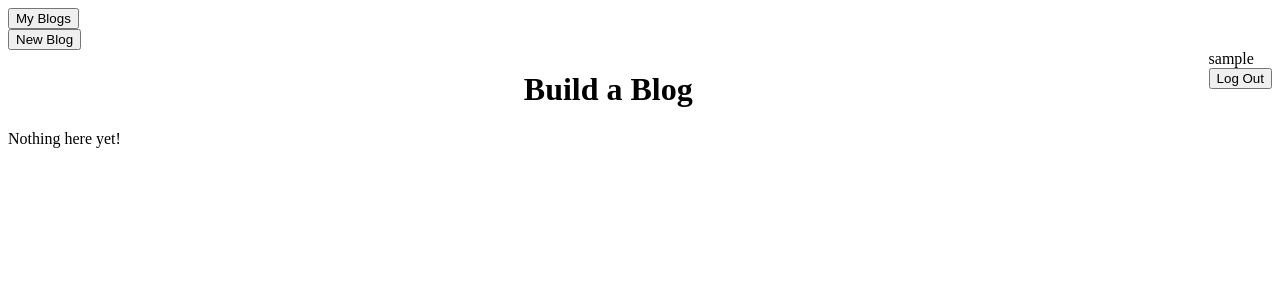
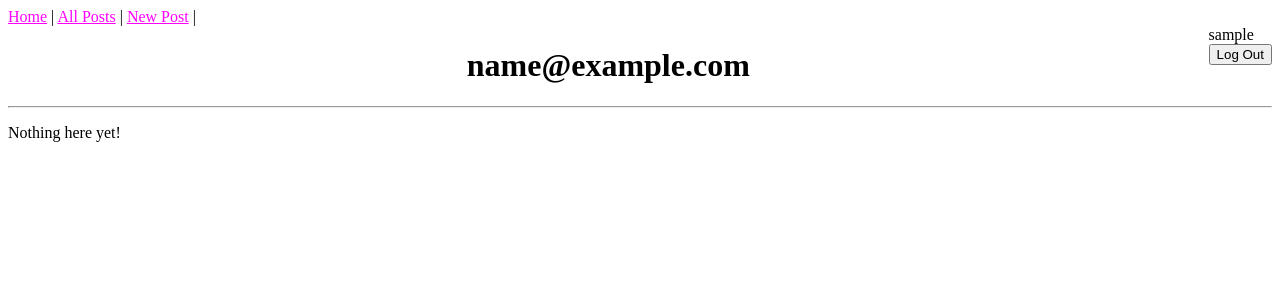
Before and after one commit to gumnar/blogz, a Flask app: page /blog?userId=1 in a window 1280 px wide. Shown: the top 300 px of the page. Run offline with Flask 2, Linux system fonts and the light colour scheme; the visitor is signed in with stand-in values (Sample User, id 1); data comes from the database, SQL or seed files in the repository; data that the repository does not hold is empty.

Commit message:
Created homepage user dir; links between homepage, posts, and all posts by users

```diff
--- a/main.py
+++ b/main.py
@@ -46,12 +46,12 @@ def is_email(string):
         return domain_dot_present
 
 
-endpoints_without_login = ['signup', 'login']
+#endpoints_without_login = ['signup', 'login', 'blog', '/']
 
-@app.before_request
-def require_login():
-    if not ('user' in session or request.endpoint in endpoints_without_login):
-        return redirect("/signup")
+#@app.before_request
+#def require_login():
+#    if not ('user' in session or request.endpoint in endpoints_without_login):
+#        return redirect("/signup")
 
 
 @app.route("/signup", methods=["POST", "GET"])
@@ -72,7 +72,7 @@ def signup():
                 db.session.commit()
                 session['user'] = email
                 flash('Hello, '+session['user'])
-                return redirect('/')
+                return redirect('/blog')
         else:
             flash('You must enter a valid email')
             return redirect('/signup')
@@ -91,7 +91,7 @@ def login():
         if user and user.password == password:
             session['user'] = email
             flash("Welcome back "+session['user'])
-            return redirect('/')
+            return redirect('/blog')
         else:
             flash('Username/password combination invalid, please try again', 'error')
             return redirect('/login')
@@ -101,32 +101,31 @@ def login():
 def logout():
     del session['user']
     flash("Logged Out")
-    return redirect('/')
+    return redirect('/blog')
 
 
 #Shows all blog posts
 @app.route("/blog", methods=["POST","GET"])
 def blog():
 
-    owner = User.query.filter_by(email=session['user']).first()
-    blogs = Blog.query.filter_by(owner=owner).all()
+    if request.method == 'GET':
+        user_id = request.args.get('userId')
+        if user_id:
+            owners = User.query.filter_by(id=int(user_id)).all()
+            blogs = Blog.query.filter_by(owner_id=owners[0].id).all()
+            return render_template('blog.html', blogs=blogs, page_title = owners[0].email, authors = owners)
 
-    #Fairly certain this is redundant and needs removal
-    if request.method == "POST":
-        blog_title = request.form['blog_title']
-        blog_body = request.form['blog_body']
+        blog_id = request.args.get('blog_id')
+        if blog_id:
+            blogs = Blog.query.filter_by(id=int(blog_id)).all()
+            authors = User.query.all()
 
-        new_blog = Blog(blog_title, blog_body)
-        db.session.add(new_blog)
-        db.session.commit()
+            return render_template('blog.html', blogs = blogs, page_title = blogs[0].title, authors = authors)
+
+        else:
+            return render_template('blog.html', blogs = Blog.query.all(), page_title='All Posts', authors = User.query.all())
 
 
-    blog_id = request.args.get('blog_id')
-    if blog_id:
-        blogs = Blog.query.filter_by(id=int(blog_id)).all()
-        return render_template('blog.html', blogs = blogs, page_title = blogs[0].title)
-
-    return render_template('blog.html', blogs = blogs, page_title='Build a Blog')
 
 
 #Allows user to make new blogpost
@@ -154,7 +153,8 @@ def newpost():
 
         #Once post is completed route to that blog's screen
         blogs = Blog.query.filter_by(owner=owner).all()
-        new_blog_id = len(blogs)
+        all_blogs = Blog.query.all()
+        new_blog_id = len(all_blogs)
 
         return redirect('/blog?blog_id='+str(new_blog_id))
 
@@ -164,9 +164,11 @@ def newpost():
 @app.route("/", methods=["POST","GET"])
 def index():
     #If signed in then route to blog and display blogs for user in session
+    if request.method == 'GET':
+        users = User.query.all()
+        return render_template('index.html',users=users, page_title='All Users')
 
-
-    return redirect('/blog')
+    return redirect('/index')
 
 
 if __name__ == '__main__':
--- /dev/null
+++ b/stylesheet.css
@@ -0,0 +1,21 @@
+.body_error {
+    color: red;
+}
+.title_error {
+    color:red;
+}
+.error{
+    color: red;
+}
+.post-author{
+    font-size: .75em;
+}
+h1 {
+    text-align: center;
+}
+form div{
+    margin: 1.5em;
+}
+a{
+    color: fuchsia;
+}
--- a/templates/base.html
+++ b/templates/base.html
@@ -2,46 +2,25 @@
 <html>
     <head>
         <title>Blogz</title>
-        <style type="text/css">
-            .body_error {
-                color: red;
-            }
-            .title_error {
-                color:red;
-            }
-            .error{
-                color: red;
-            }
-            h1 {
-                text-align: center;
-            }
-            form div{
-                margin: 1.5em;
-            }
-            a{
-                color: fuchsia;
-            }
-        </style>
+
+        <link type="text/css" rel="stylesheet" href="stylesheet.css">
+
     </head>
     <body>
         <div stlyle='float: left'>
+            <a href="/">Home</a> | <a href="/blog">All Posts</a> |
             {% if 'user' in session %}
-            <form action='/blog' method='get'>
-                <input type='submit' value='My Blogs'/>
-            </form>
-            <form action="/newpost" method='get'>
-                <input type='submit' value='New Blog'/>
-            </form>
+                <a href="/newpost">New Post</a> |
             {% endif %}
         </div>
         <div style='float: right'>
             {% if 'user' in session %}
-              {{ session['user'] }}
-              <form action="/logout" method="post" id='logout'>
-                <input type="submit" value="Log Out" />
-              </form>
+                {{ session['user'] }}
+                <form action="/logout" method="post" id='logout'>
+                    <input type="submit" value="Log Out" />
+                </form>
             {% else %}
-              <a href="/login">login</a> | <a href="/signup">register</a>
+                <a href="/login">login</a> | <a href="/signup">register</a>
             {% endif %}
           </div>
 
--- a/templates/blog.html
+++ b/templates/blog.html
@@ -2,6 +2,8 @@
 
 {% block content %}
     <h1>{{page_title}}</h1>
+
+    <hr/>
 
     {% if blogs|length == 0 %}
     <p>Nothing here yet!</p>
@@ -16,8 +18,18 @@
         </form>
 
         <p> {{post.body}} </p>
-        <hr/>
 
+            {% if authors|length == 1 %}
+                <p class='post-author'><i>written by <a href='/blog?userId={{authors[0].id}}'>{{authors[0].email}}</a></i></p>
+                <hr/>
+            {% else %}
+                {% for author in authors %}
+                    {% if post.owner_id == author.id %}
+                        <p class='post-author'><i>written by <a href='/blog?userId={{author.id}}'>{{author.email}}</a></i></p>
+                        <hr/>
+                    {% endif %}
+                {% endfor %}
+            {% endif %}
         {% endfor %}
 
     {% endif %}
--- a/templates/login.html
+++ b/templates/login.html
@@ -3,6 +3,8 @@
 {% block content %}
 
     <h1>{{page_title}}</h1>
+
+    <hr/>
 
     <form action="/login" method="post">
         <table>
--- a/templates/newpost.html
+++ b/templates/newpost.html
@@ -2,6 +2,9 @@
 
 {% block content %}
     <h1>{{page_title}}</h1>
+
+    <hr/>
+
     <form action='/newpost'method='post'>
 
         <div>
--- a/templates/signup.html
+++ b/templates/signup.html
@@ -3,6 +3,8 @@
 {% block content %}
 
     <h1>{{page_title}}</h1>
+
+    <hr/>
 
     <form action="/signup" method="post">
         <table>
```
Also changed, not shown: templates/index.html (+19 -0 lines).
